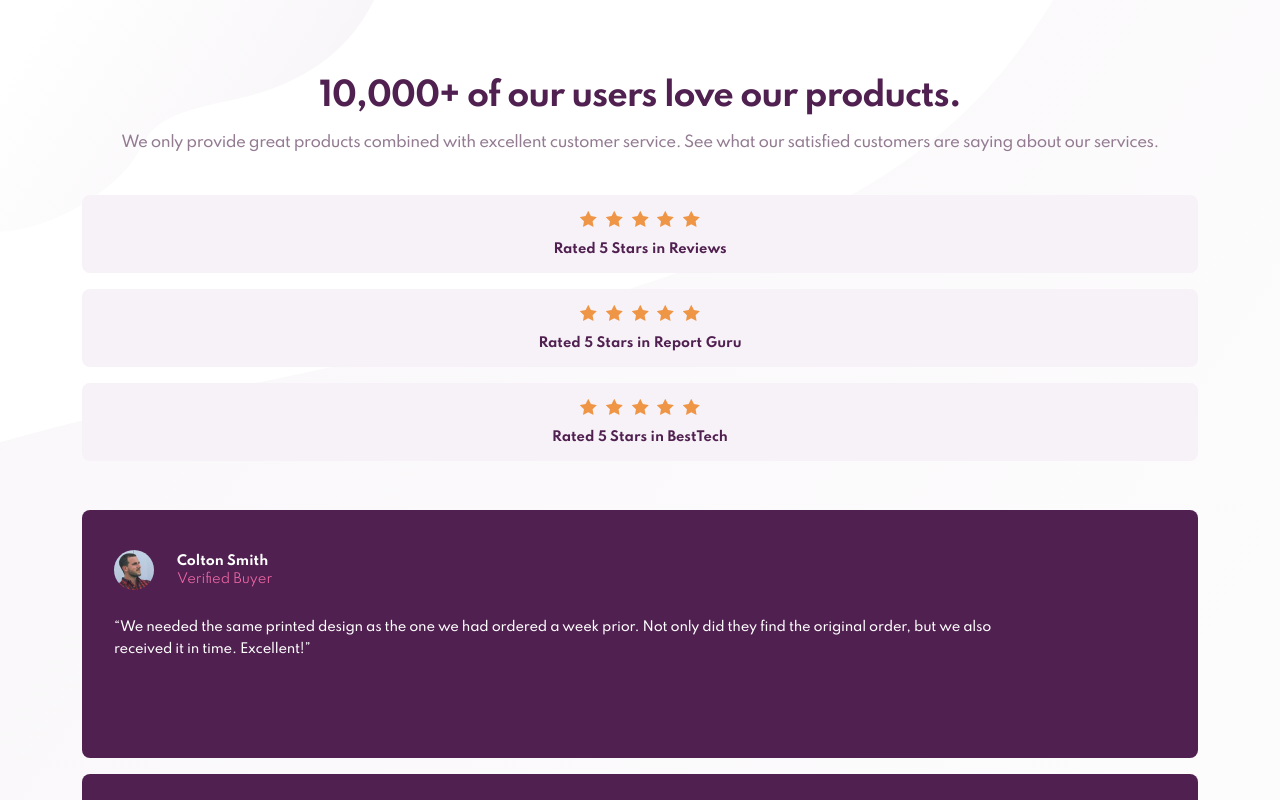
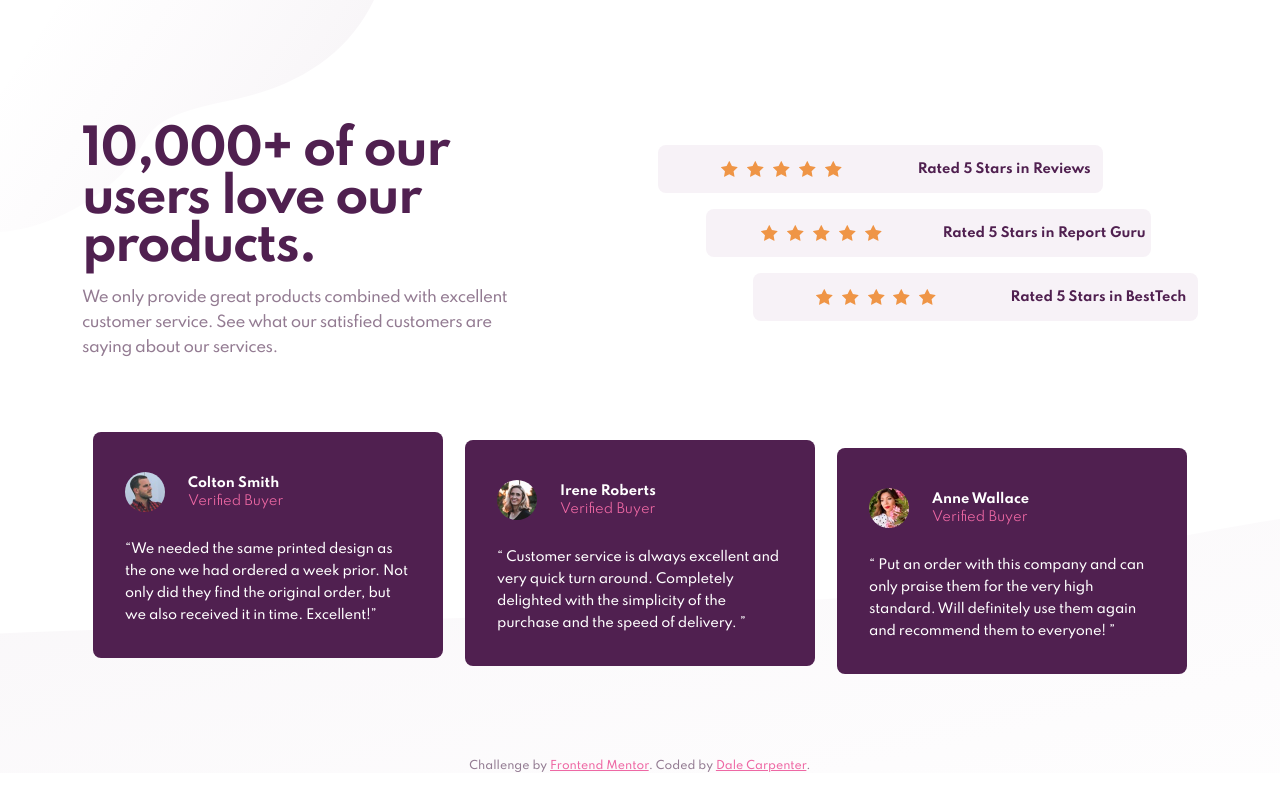
Before and after one commit to dalecarpenter/social-proof-section, a website: page public/index.html in a window 1280 px wide. Shown: the top 800 px of the page. Drawn offline with Linux system fonts and the light colour scheme.

Commit message:
1440px view complete

```diff
--- a/public/index.html
+++ b/public/index.html
@@ -3,7 +3,6 @@
   <head>
     <meta charset="UTF-8" />
     <meta name="viewport" content="width=device-width, initial-scale=1.0" />
-    <!-- displays site properly based on user's device -->
 
     <link
       rel="icon"
@@ -18,37 +17,26 @@
       href="https://fonts.googleapis.com/css2?family=Spartan:wght@400;500;700&display=swap"
       rel="stylesheet"
     />
+    <link rel="stylesheet" href="css/styles.css" />
+  </head>
 
-    <link rel="stylesheet" href="css/styles.css" />
-
-    <!-- Feel free to remove these styles or customise in your own stylesheet 👍 -->
-    <style>
-      .attribution {
-        font-size: 11px;
-        text-align: center;
-      }
-      .attribution a {
-        color: hsl(228, 45%, 44%);
-      }
-    </style>
-  </head>
   <body>
     <main>
       <section class="social-proof">
-        <div class="copy-box">
-          <h1 class="heading-primary">
+        <header class="section-header">
+          <h1 class="section-header__title">
             10,000+ of our users love our products.
           </h1>
 
-          <p class="copy-box__text">
+          <p class="section-header__copy">
             We only provide great products combined with excellent customer
             service. See what our satisfied customers are saying about our
             services.
-          <p>
-        </div>
+          </p>
+        </header>
 
         <div class="reviews">
-          <div class="review">
+          <div class="review review--1">
             <div class="review__rating">
               <svg class="review__icon">
                 <use href="./images/icon-star.svg#icon-star"></use>
@@ -68,7 +56,7 @@
             </div>
             <p class="review__text">Rated 5 Stars in Reviews</p>
           </div>
-          <div class="review">
+          <div class="review review--2">
             <div class="review__rating">
               <svg class="review__icon">
                 <use href="./images/icon-star.svg#icon-star"></use>
@@ -88,7 +76,7 @@
             </div>
             <p class="review__text">Rated 5 Stars in Report Guru</p>
           </div>
-          <div class="review">
+          <div class="review review--3">
             <div class="review__rating">
               <svg class="review__icon">
                 <use href="./images/icon-star.svg#icon-star"></use>
@@ -111,7 +99,7 @@
         </div>
 
         <div class="testimonials">
-          <div class="testimonial">
+          <div class="testimonial testimonial--1">
             <div class="testimonial__cite">
               <img
                 src="./images/image-colton.jpg"
@@ -125,13 +113,13 @@
             </div>
 
             <blockquote class="testimonial__quote">
-              &ldquo;We needed the same printed design as the one we had ordered a
-              week prior. Not only did they find the original order, but we also
-              received it in time. Excellent!&rdquo;
+              &ldquo;We needed the same printed design as the one we had ordered
+              a week prior. Not only did they find the original order, but we
+              also received it in time. Excellent!&rdquo;
             </blockquote>
           </div>
 
-          <div class="testimonial">
+          <div class="testimonial testimonial--2">
             <div class="testimonial__cite">
               <img
                 src="./images/image-irene.jpg"
@@ -145,13 +133,13 @@
             </div>
 
             <blockquote class="testimonial__quote">
-              &ldquo; Customer service is always excellent and very quick turn around.
-              Completely delighted with the simplicity of the purchase and the
-              speed of delivery. &rdquo;
+              &ldquo; Customer service is always excellent and very quick turn
+              around. Completely delighted with the simplicity of the purchase
+              and the speed of delivery. &rdquo;
             </blockquote>
           </div>
 
-          <div class="testimonial">
+          <div class="testimonial testimonial--3">
             <div class="testimonial__cite">
               <img
                 src="./images/image-anne.jpg"
@@ -165,20 +153,19 @@
             </div>
 
             <blockquote class="testimonial__quote">
-              &ldquo; Put an order with this company and can only praise them for the
-              very high standard. Will definitely use them again and recommend
-              them to everyone! &rdquo;
+              &ldquo; Put an order with this company and can only praise them
+              for the very high standard. Will definitely use them again and
+              recommend them to everyone! &rdquo;
             </blockquote>
           </div>
         </div>
+        <div class="attribution">
+          Challenge by
+          <a href="https://www.frontendmentor.io?ref=challenge" target="_blank"
+            >Frontend Mentor</a
+          >. Coded by <a href="#">Dale Carpenter</a>.
+        </div>
       </section>
     </main>
-
-    <div class="attribution">
-      Challenge by
-      <a href="https://www.frontendmentor.io?ref=challenge" target="_blank"
-        >Frontend Mentor</a
-      >. Coded by <a href="#">Dale Carpenter</a>.
-    </div>
   </body>
 </html>
--- /dev/null
+++ b/src/sass/abstracts/_mixins.scss
@@ -0,0 +1,13 @@
+// Breakpoint Manager
+@mixin respond($breakpoint) {
+  @if $breakpoint == largest {
+    @media only screen and (min-width: 90em) {
+      @content;
+    }
+  }
+  @if $breakpoint == bp-line-break {
+    @media only screen and (min-width: 70.563em) {
+      @content;
+    }
+  }
+}
--- a/src/sass/base/_typography.scss
+++ b/src/sass/base/_typography.scss
@@ -5,12 +5,3 @@ body {
   color: $color-neutral-dark;
   text-align: center;
 }
-
-.heading-primary {
-  font-weight: 700;
-  font-size: 3.2rem;
-  line-height: 1;
-  letter-spacing: -0.114rem;
-  color: $color-magenta;
-  margin-bottom: 1.8rem;
-}
--- a/src/sass/components/_review.scss
+++ b/src/sass/components/_review.scss
@@ -1,14 +1,33 @@
 .review {
   display: flex;
-  flex-direction: column;
-  justify-content: space-evenly;
-  height: 7.8rem;
+  flex-wrap: wrap;
+  width: 100%;
+  max-width: 44.5rem;
 
   background-color: $color-neutral-light;
   border-radius: 8px;
 
+  &--1 {
+    margin: 0 auto 1.6rem 0;
+  }
+
+  &--2 {
+    margin: 0 auto;
+  }
+
+  &--3 {
+    margin: 1.6rem 0 0 auto;
+  }
+
   &__rating {
     height: 1.6rem;
+    margin: 1.6rem auto;
+    min-width: 50%;
+
+    @include respond(largest) {
+      margin: 2rem 3.2rem;
+      min-width: 0;
+    }
   }
 
   &__icon {
@@ -27,5 +46,10 @@
     color: $color-magenta;
 
     height: 1.5rem;
+    margin: auto auto 1.6rem;
+
+    @include respond(largest) {
+      margin: auto auto 2rem 0;
+    }
   }
 }
--- a/src/sass/components/_testimonial.scss
+++ b/src/sass/components/_testimonial.scss
@@ -1,18 +1,34 @@
 .testimonial {
-  position: relative;
+  max-width: 35rem;
+  margin: auto;
+  text-align: left;
+  color: $color-white;
   background-color: $color-magenta;
-  height: 24.8rem;
   border-radius: 8px;
-  color: $color-white;
 
-  &__cite, &__quote {
-    position: absolute;
-    left: 3.2rem;
+  @include respond(largest) {
+  }
+
+  &--1 {
+    margin: 0 auto 1.6rem auto;
+
+    @include respond(largest) {
+      margin: 0 auto 3.2rem 0;
+    }
+  }
+
+  &--3 {
+    margin: 1.6rem auto 0 auto;
+
+    @include respond(largest) {
+      margin: 3.2rem 0 0 auto;
+    }
   }
 
   &__cite {
-    top: 4rem;
     display: flex;
+    margin-top: 4rem;
+    margin-left: 3.2rem;
   }
 
   &__photo {
@@ -45,7 +61,11 @@
     letter-spacing: -0.023rem;
     line-height: 1.69230769;
 
-    top: 10.6rem;
-    width: 80.39%;
+    margin: 2.6rem 3.2rem 3.2rem;
+    max-width: 28.6rem;
+
+    @include respond(largest) {
+      margin-bottom: 4rem;
+    }
   }
 }
--- /dev/null
+++ b/src/sass/layout/_section-header.scss
@@ -0,0 +1,29 @@
+.section-header {
+  width: 100%;
+  max-width: 44.5rem;
+
+  @include respond(bp-line-break) {
+    text-align: left;
+    margin-right: auto;
+  }
+
+  &__title {
+    font-weight: 700;
+    font-size: 3.2rem;
+    line-height: 1;
+    letter-spacing: -0.114rem;
+    color: $color-magenta;
+    margin-bottom: 2.4rem;
+
+    @include respond(bp-line-break) {
+      font-size: 4.8rem;
+      letter-spacing: -0.171rem;
+      margin-bottom: 1.4rem;
+    }
+  }
+
+  &__copy {
+    line-height: 1.66666667;
+    letter-spacing: -0.05rem;
+  }
+}
--- a/src/sass/main.scss
+++ b/src/sass/main.scss
@@ -1,4 +1,5 @@
 @import 'abstracts/variables';
+@import 'abstracts/mixins';
 
 @import 'base/base';
 @import 'base/typography';
@@ -6,4 +7,6 @@
 @import 'components/review';
 @import 'components/testimonial';
 
+@import 'layout/section-header';
+
 @import 'pages/home';
--- a/src/sass/pages/_home.scss
+++ b/src/sass/pages/_home.scss
@@ -1,33 +1,63 @@
 .social-proof {
-  background: url('../images/bg-pattern-top-mobile.svg') no-repeat,
-    url('../images/bg-pattern-bottom-mobile.svg') no-repeat bottom right;
-  background-size: auto, 100% auto;
+  display: flex;
+  flex-wrap: wrap;
+  justify-content: center;
+  max-width: 144rem;
+  margin: 0 auto;
+  padding: 8rem 6.4% 0;
 
-  padding: 8rem 6.4% 9.9rem 6.4%;
-}
+  background-image: url('../images/bg-pattern-top-mobile.svg'),
+    url('../images/bg-pattern-bottom-mobile.svg');
+  background-repeat: no-repeat;
+  background-position: top left, bottom right;
+  background-size: auto, 100% 32.87581699346405%;
 
-.copy-box {
-  text-align: center;
+  @include respond(bp-line-break) {
+    padding-top: 12.7rem;
+  }
 
-  &__text {
-    line-height: 1.66666667;
-    letter-spacing: -.05rem;
+  @include respond(largest) {
+    padding: 12.7rem 16.5rem 0;
+
+    background-image: url('../images/bg-pattern-top-desktop.svg'),
+      url('../images/bg-pattern-bottom-desktop.svg');
+    background-size: auto;
   }
 }
 
 .reviews {
-  display: flex;
-  flex-direction: column;
-  justify-content: space-between;
-  height: 26.6rem;
+  width: 100%;
+  max-width: 54rem;
   margin-top: 4rem;
+
+  @include respond(bp-line-break) {
+    margin-top: 1.8rem;
+  }
+
+  @include respond(largest) {
+    height: 20rem;
+    margin-left: auto;
+  }
 }
 
 .testimonials {
   display: flex;
-  flex-direction: column;
-  justify-content: space-between;
-  height: 77.6rem;
-  text-align: left;
-  margin-top: 4.9rem;
+  flex-wrap: wrap;
+  width: 100%;
+  margin: 4.9rem 0 8.54rem;
+
+  @include respond(bp-line-break) {
+    margin: 7.2rem 0 8.64rem;
+  }
 }
+
+.attribution {
+  width: 100%;
+
+  font-size: 1.1rem;
+  text-align: center;
+
+  & a {
+    color: $color-pink;
+  }
+}
```
Also changed, not shown: public/css/styles.css.
